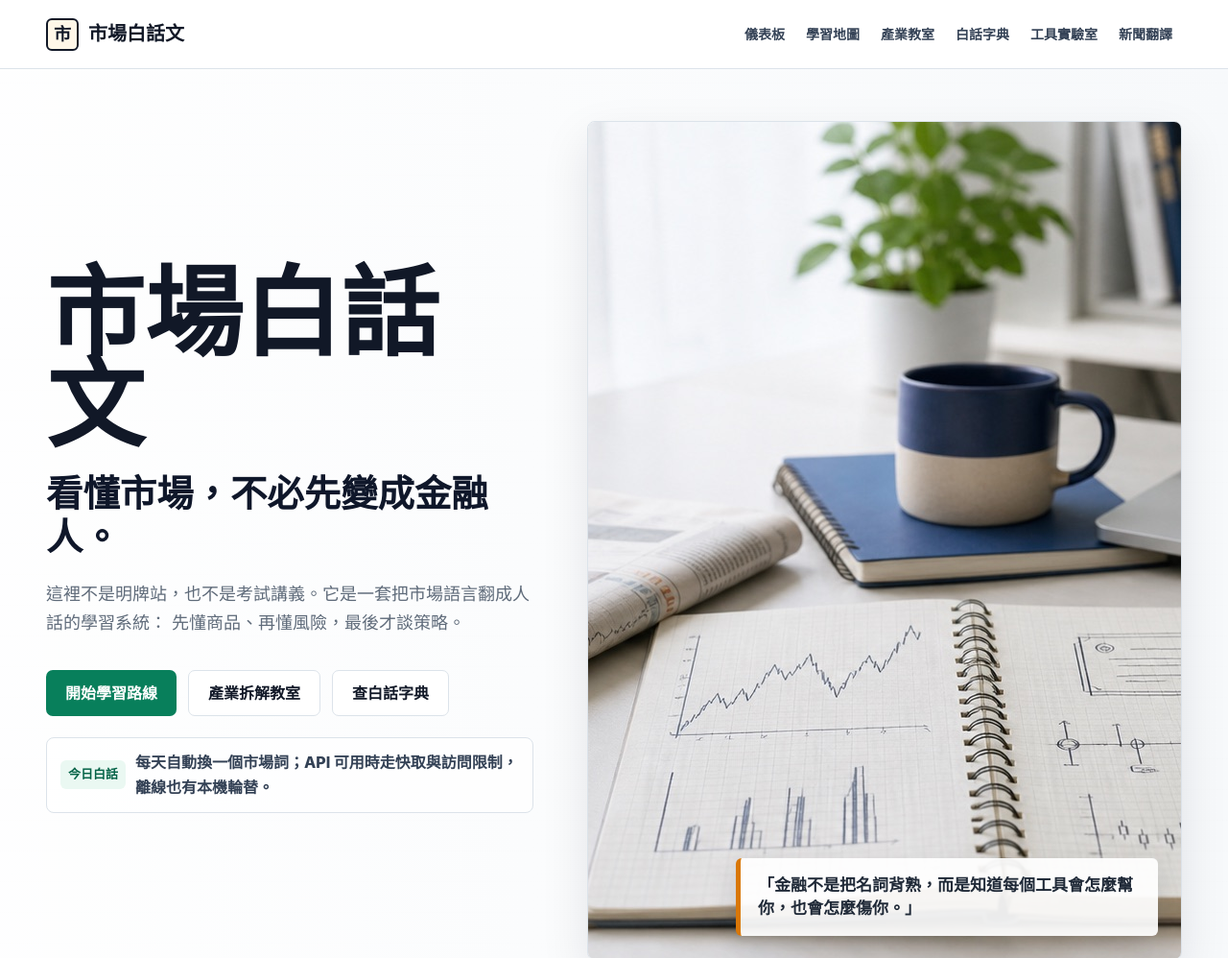
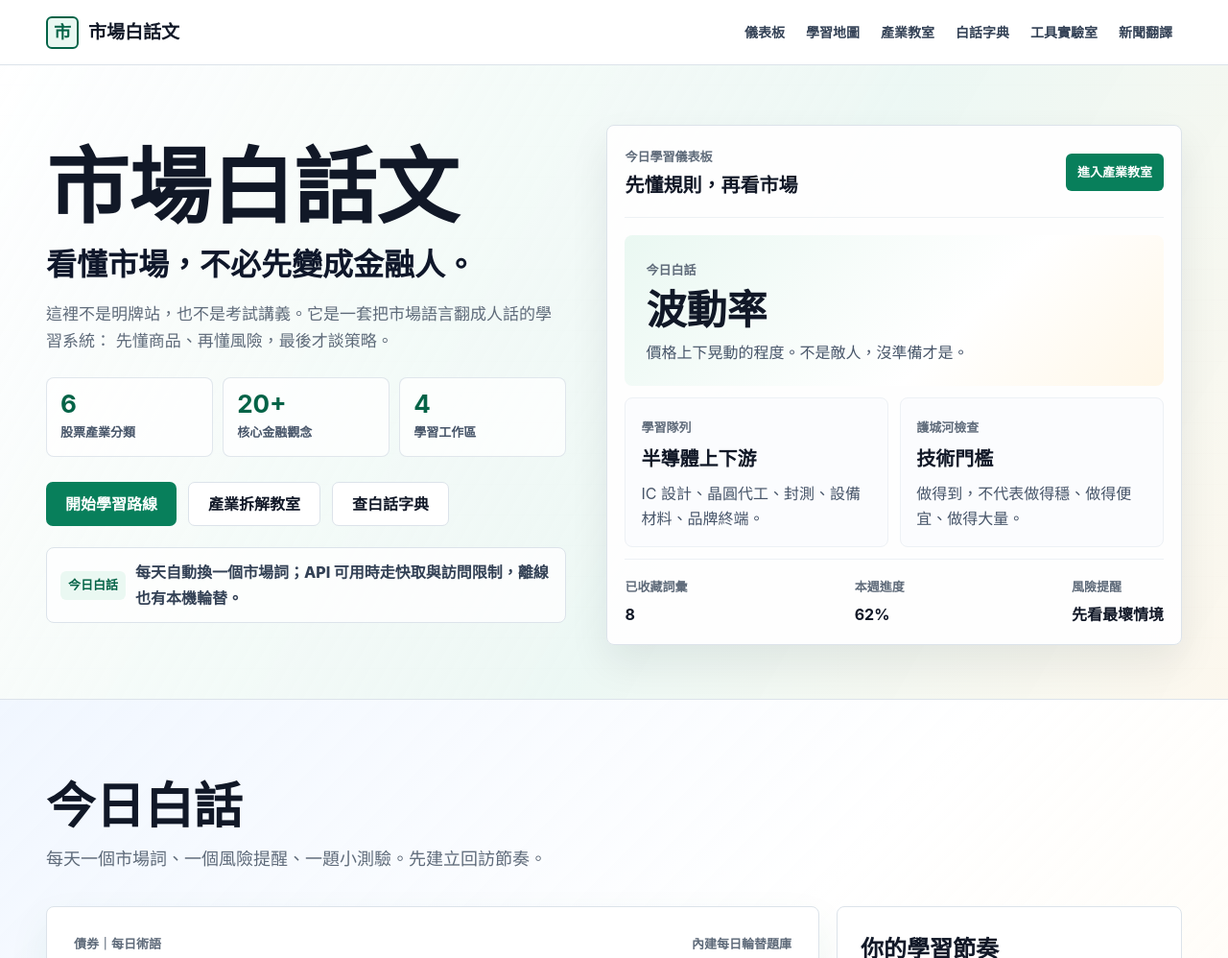
Before and after one commit to ykk820/market-baihua, a website: page index.html in a window 1280 px wide. Shown: the top 998 px of the page at 96% size. Drawn offline with Linux system fonts and the light colour scheme; no server answers.

Commit message:
Polish site into formal learning platform

```diff
--- a/index.html
+++ b/index.html
@@ -22,7 +22,7 @@
     <title>市場白話文｜學習儀表板</title>
     <link rel="icon" href="./assets/favicon.svg" type="image/svg+xml" />
     <link rel="preload" href="./assets/market-desk.jpg" as="image" fetchpriority="high" />
-    <link rel="stylesheet" href="./styles.css?v=20260520-sector" />
+    <link rel="stylesheet" href="./styles.css?v=20260520-formal" />
   </head>
   <body>
     <a class="skip-link" href="#main-content">跳到主要內容</a>
@@ -55,6 +55,11 @@
             這裡不是明牌站，也不是考試講義。它是一套把市場語言翻成人話的學習系統：
             先懂商品、再懂風險，最後才談策略。
           </p>
+          <div class="platform-stats" aria-label="網站內容概況">
+            <div><strong>6</strong><span>股票產業分類</span></div>
+            <div><strong>20+</strong><span>核心金融觀念</span></div>
+            <div><strong>4</strong><span>學習工作區</span></div>
+          </div>
           <div class="hero-actions" aria-label="開始學習">
             <a class="button button-primary" href="./learn.html">開始學習路線</a>
             <a class="button button-secondary" href="./sectors.html">產業拆解教室</a>
@@ -66,17 +71,35 @@
           </a>
         </div>
 
-        <div class="hero-media" aria-label="金融學習桌面示意圖">
-          <img
-            src="./assets/market-desk.jpg"
-            width="1804"
-            height="872"
-            fetchpriority="high"
-            decoding="async"
-            alt="有筆記本、計算機與市場圖表的金融學習桌面"
-          />
-          <div class="quote-strip">
-            <p>「金融不是把名詞背熟，而是知道每個工具會怎麼幫你，也會怎麼傷你。」</p>
+        <div class="learning-cockpit" aria-label="市場白話文學習儀表板預覽">
+          <div class="cockpit-top">
+            <div>
+              <span>今日學習儀表板</span>
+              <strong>先懂規則，再看市場</strong>
+            </div>
+            <a href="./sectors.html">進入產業教室</a>
+          </div>
+          <div class="cockpit-daily">
+            <span>今日白話</span>
+            <h2>波動率</h2>
+            <p>價格上下晃動的程度。不是敵人，沒準備才是。</p>
+          </div>
+          <div class="cockpit-grid">
+            <article>
+              <span>學習隊列</span>
+              <strong>半導體上下游</strong>
+              <p>IC 設計、晶圓代工、封測、設備材料、品牌終端。</p>
+            </article>
+            <article>
+              <span>護城河檢查</span>
+              <strong>技術門檻</strong>
+              <p>做得到，不代表做得穩、做得便宜、做得大量。</p>
+            </article>
+          </div>
+          <div class="cockpit-progress">
+            <div><span>已收藏詞彙</span><strong>8</strong></div>
+            <div><span>本週進度</span><strong>62%</strong></div>
+            <div><span>風險提醒</span><strong>先看最壞情境</strong></div>
           </div>
         </div>
       </section>
@@ -111,8 +134,8 @@
 
       <section class="dashboard-section">
         <div class="section-heading">
-          <h2>你今天想解決什麼？</h2>
-          <p>把網站拆成幾個學習工作區，不用再一路滑到底找東西。</p>
+          <h2>核心學習區</h2>
+          <p>把金融商品、產業分析、風險工具與市場新聞拆成清楚的工作區。</p>
         </div>
         <div class="dashboard-grid">
           <a class="workspace-card" href="./learn.html">
@@ -152,6 +175,6 @@
       <a href="#top">回到上方</a>
     </footer>
 
-    <script src="./script.js?v=20260520-sector"></script>
+    <script src="./script.js?v=20260520-formal"></script>
   </body>
 </html>
--- a/styles.css
+++ b/styles.css
@@ -1,5 +1,5 @@
 :root {
-  --bg: #f7f9fb;
+  --bg: #f5f7fa;
   --paper: #ffffff;
   --ink: #111827;
   --muted: #5f6b7a;
@@ -12,7 +12,7 @@
   --amber-soft: #fff7e8;
   --blue-soft: #eef5ff;
   --green-soft: #eaf8f2;
-  --shadow: 0 20px 50px rgba(17, 24, 39, 0.1);
+  --shadow: 0 18px 42px rgba(17, 24, 39, 0.08);
   --radius: 8px;
 }
 
@@ -85,9 +85,9 @@ img {
   align-items: center;
   justify-content: space-between;
   gap: 24px;
-  min-height: 72px;
+  min-height: 68px;
   padding: 0 48px;
-  background: rgba(255, 255, 255, 0.92);
+  background: rgba(255, 255, 255, 0.95);
   border-bottom: 1px solid var(--line);
   backdrop-filter: blur(18px);
 }
@@ -96,8 +96,8 @@ img {
   display: inline-flex;
   align-items: center;
   gap: 10px;
-  font-size: 20px;
-  font-weight: 800;
+  font-size: 19px;
+  font-weight: 900;
   letter-spacing: 0;
   white-space: nowrap;
 }
@@ -107,10 +107,10 @@ img {
   place-items: center;
   width: 34px;
   height: 34px;
-  border: 2px solid var(--ink);
+  border: 2px solid var(--emerald-dark);
   border-radius: 6px;
-  background: var(--amber-soft);
-  color: var(--ink);
+  background: var(--green-soft);
+  color: var(--emerald-dark);
   font-size: 18px;
 }
 
@@ -124,7 +124,7 @@ img {
 
 .site-nav a {
   border-radius: 6px;
-  padding: 8px 10px;
+  padding: 7px 10px;
   color: #334155;
   font-size: 14px;
   font-weight: 700;
@@ -157,15 +157,15 @@ img {
 
 .hero-section {
   display: grid;
-  grid-template-columns: minmax(0, 0.9fr) minmax(420px, 1.1fr);
-  gap: 56px;
+  grid-template-columns: minmax(0, 0.95fr) minmax(420px, 1.05fr);
+  gap: 42px;
   align-items: center;
   overflow: hidden;
-  min-height: min(760px, calc(100vh - 72px));
-  padding: 54px 48px 46px;
+  min-height: auto;
+  padding: 62px 48px 56px;
   border-bottom: 1px solid var(--line);
   background:
-    linear-gradient(90deg, rgba(255, 255, 255, 0.88), rgba(247, 249, 251, 0.78)),
+    linear-gradient(120deg, rgba(255, 255, 255, 0.96), rgba(234, 248, 242, 0.74) 58%, rgba(255, 247, 232, 0.72)),
     repeating-linear-gradient(
       0deg,
       transparent 0,
@@ -176,30 +176,30 @@ img {
 
 .hero-copy {
   min-width: 0;
-  max-width: 620px;
+  max-width: 680px;
 }
 
 .hero-copy h1 {
   margin: 0;
-  font-size: clamp(54px, 8vw, 112px);
-  font-weight: 900;
-  line-height: 0.92;
+  font-size: clamp(50px, 7vw, 86px);
+  font-weight: 900;
+  line-height: 0.98;
   letter-spacing: 0;
 }
 
 .hero-line {
-  margin: 24px 0 0;
+  margin: 20px 0 0;
   color: #0f172a;
-  font-size: clamp(26px, 3vw, 42px);
+  font-size: clamp(24px, 2.5vw, 34px);
   font-weight: 850;
   line-height: 1.18;
 }
 
 .hero-text {
   max-width: 560px;
-  margin: 22px 0 0;
+  margin: 18px 0 0;
   color: var(--muted);
-  font-size: 18px;
+  font-size: 17px;
   overflow-wrap: anywhere;
 }
 
@@ -207,7 +207,37 @@ img {
   display: flex;
   flex-wrap: wrap;
   gap: 12px;
-  margin-top: 34px;
+  margin-top: 26px;
+}
+
+.platform-stats {
+  display: grid;
+  grid-template-columns: repeat(3, minmax(0, 1fr));
+  gap: 10px;
+  max-width: 590px;
+  margin-top: 24px;
+}
+
+.platform-stats div {
+  border: 1px solid rgba(220, 227, 234, 0.88);
+  border-radius: var(--radius);
+  background: rgba(255, 255, 255, 0.72);
+  padding: 14px;
+}
+
+.platform-stats strong {
+  display: block;
+  color: var(--emerald-dark);
+  font-size: 26px;
+  line-height: 1;
+}
+
+.platform-stats span {
+  display: block;
+  margin-top: 6px;
+  color: #475569;
+  font-size: 13px;
+  font-weight: 850;
 }
 
 .hero-daily-link {
@@ -244,7 +274,7 @@ img {
   display: inline-flex;
   align-items: center;
   justify-content: center;
-  min-height: 48px;
+  min-height: 46px;
   border-radius: 7px;
   padding: 0 20px;
   font-weight: 800;
@@ -281,40 +311,109 @@ img {
   width: 100%;
 }
 
-.hero-media {
-  position: relative;
-  overflow: hidden;
+.learning-cockpit {
   min-width: 0;
   border: 1px solid var(--line);
   border-radius: var(--radius);
-  background: var(--paper);
+  background: rgba(255, 255, 255, 0.92);
+  padding: 18px;
   box-shadow: var(--shadow);
 }
 
-.hero-media img {
-  width: 100%;
-  aspect-ratio: 1.25 / 1;
-  object-fit: cover;
-}
-
-.quote-strip {
-  position: absolute;
-  right: 24px;
-  bottom: 24px;
-  max-width: min(440px, calc(100% - 48px));
-  border-left: 5px solid var(--amber);
+.cockpit-top,
+.cockpit-progress {
+  display: flex;
+  align-items: center;
+  justify-content: space-between;
+  gap: 14px;
+}
+
+.cockpit-top {
+  border-bottom: 1px solid var(--soft-line);
+  padding-bottom: 16px;
+}
+
+.cockpit-top span,
+.cockpit-daily span,
+.cockpit-grid span,
+.cockpit-progress span {
+  color: var(--muted);
+  font-size: 13px;
+  font-weight: 900;
+}
+
+.cockpit-top strong {
+  display: block;
+  margin-top: 2px;
+  font-size: 20px;
+}
+
+.cockpit-top a {
+  flex: 0 0 auto;
   border-radius: 6px;
-  background: rgba(255, 255, 255, 0.92);
-  padding: 16px 18px;
-  box-shadow: 0 12px 28px rgba(17, 24, 39, 0.12);
-}
-
-.quote-strip p {
-  margin: 0;
-  color: #1f2937;
-  font-size: 17px;
-  font-weight: 800;
-  line-height: 1.45;
+  background: var(--emerald);
+  color: #ffffff;
+  padding: 9px 12px;
+  font-size: 13px;
+  font-weight: 900;
+}
+
+.cockpit-daily {
+  margin-top: 18px;
+  border-radius: var(--radius);
+  background: linear-gradient(135deg, var(--green-soft), #ffffff 62%, var(--amber-soft));
+  padding: 22px;
+}
+
+.cockpit-daily h2 {
+  margin: 8px 0 0;
+  font-size: 42px;
+  line-height: 1;
+}
+
+.cockpit-daily p,
+.cockpit-grid p {
+  margin: 10px 0 0;
+  color: #475569;
+}
+
+.cockpit-grid {
+  display: grid;
+  grid-template-columns: repeat(2, minmax(0, 1fr));
+  gap: 12px;
+  margin-top: 12px;
+}
+
+.cockpit-grid article {
+  min-height: 150px;
+  border: 1px solid var(--soft-line);
+  border-radius: var(--radius);
+  background: #fbfcfe;
+  padding: 16px;
+}
+
+.cockpit-grid strong {
+  display: block;
+  margin-top: 8px;
+  font-size: 20px;
+  line-height: 1.25;
+}
+
+.cockpit-progress {
+  margin-top: 12px;
+  border-top: 1px solid var(--soft-line);
+  padding-top: 14px;
+}
+
+.cockpit-progress div {
+  min-width: 0;
+}
+
+.cockpit-progress strong {
+  display: block;
+  margin-top: 3px;
+  color: var(--ink);
+  font-size: 16px;
 }
 
 section {
@@ -324,9 +423,9 @@ section {
 .page-hero {
   border-bottom: 1px solid var(--line);
   background:
-    linear-gradient(135deg, rgba(238, 245, 255, 0.96), rgba(255, 255, 255, 0.92)),
+    linear-gradient(135deg, rgba(255, 255, 255, 0.96), rgba(234, 248, 242, 0.72)),
     repeating-linear-gradient(0deg, transparent 0, transparent 31px, rgba(17, 24, 39, 0.04) 32px);
-  padding: 72px 48px 58px;
+  padding: 58px 48px 48px;
 }
 
 .page-hero div {
@@ -336,16 +435,16 @@ section {
 .page-hero h1 {
   margin: 0;
   color: var(--ink);
-  font-size: clamp(46px, 7vw, 92px);
-  line-height: 0.96;
+  font-size: clamp(42px, 6vw, 72px);
+  line-height: 1;
   letter-spacing: 0;
 }
 
 .page-hero p {
   max-width: 720px;
-  margin: 20px 0 0;
+  margin: 16px 0 0;
   color: var(--muted);
-  font-size: 20px;
+  font-size: 18px;
 }
 
 .dashboard-section {
@@ -1709,13 +1808,6 @@ section {
     width: 100%;
   }
 
-  .quote-strip {
-    position: static;
-    max-width: none;
-    border-radius: 0;
-    box-shadow: none;
-  }
-
   section {
     padding: 54px 16px;
   }
@@ -1733,9 +1825,17 @@ section {
   .risk-grid,
   .sector-tabs,
   .sector-chain,
+  .platform-stats,
+  .cockpit-grid,
   .moat-grid,
   .case-grid {
     grid-template-columns: 1fr;
+  }
+
+  .cockpit-top,
+  .cockpit-progress {
+    align-items: flex-start;
+    flex-direction: column;
   }
 
   .concept-card,
```
Also changed, not shown: dictionary.html (+2 -2 lines), learn.html (+2 -2 lines), news.html (+2 -2 lines), sectors.html (+2 -2 lines), tools.html (+2 -2 lines).
